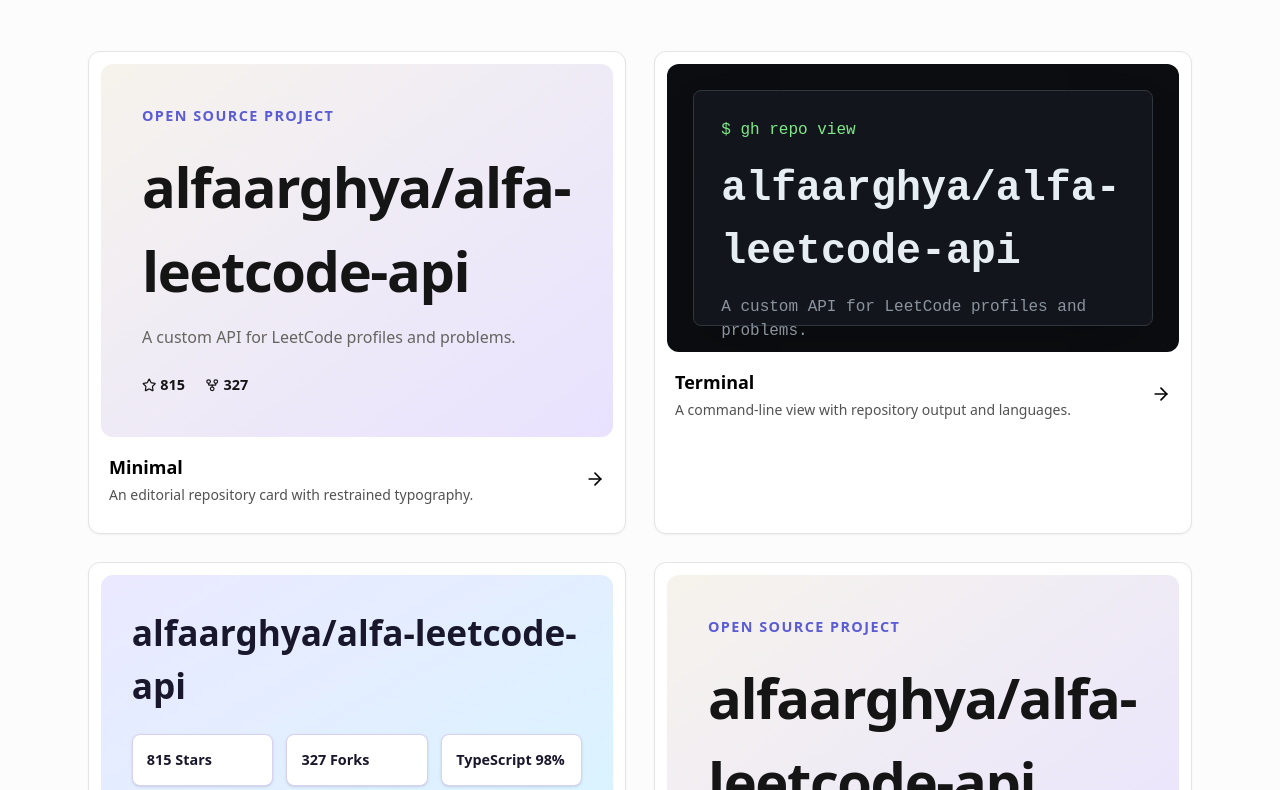
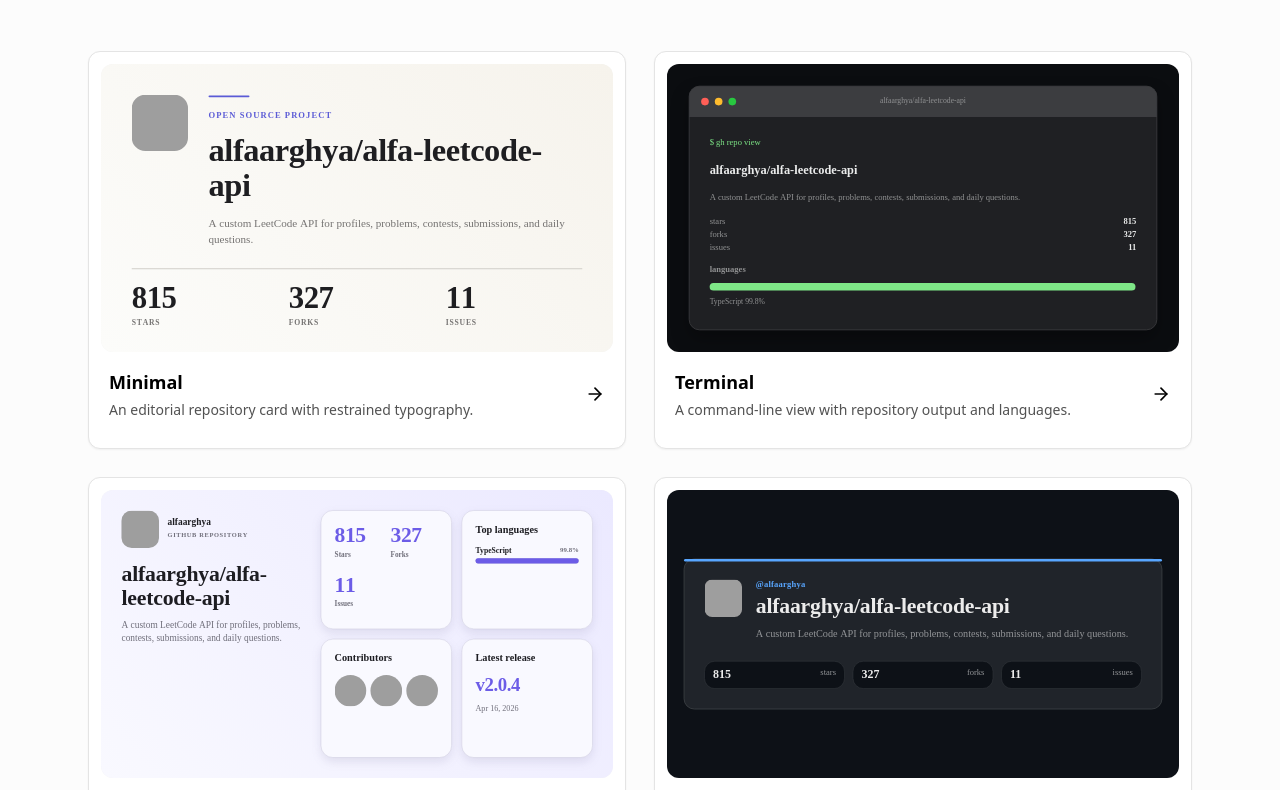
Before and after one commit to orbitsLab/repoframe, a Next.js app: page /templates in a window 1280 px wide. Shown: the part 370-1160 px from the top of the page. Built offline with nearby package versions, Linux system fonts and the light colour scheme; a web font is replaced by a local one.

Commit message:
feat: render real template scenes on public pages

```diff
--- a/src/components/site/sampleCard.tsx
+++ b/src/components/site/sampleCard.tsx
@@ -1,6 +1,19 @@
-import { GitFork, Star } from 'lucide-react';
+'use client';
 
+import dynamic from 'next/dynamic';
+import { useEffect, useState } from 'react';
+
+import { getActiveTemplate } from '@/editor/scene';
+import { fontsReady } from '@/lib/renderer/fonts';
+import { measureText } from '@/lib/renderer/measure';
+import { sampleProject } from '@/lib/sampleProject';
 import { cn } from '@/lib/utils';
+import type { Scene } from '@/types/scene';
+
+const Preview = dynamic(
+  () => import('@/components/editor/preview').then((module) => module.Preview),
+  { ssr: false },
+);
 
 type SampleCardProps = {
   templateId: string;
@@ -8,83 +21,51 @@
 };
 
 /**
- * Renders a lightweight static template sample for public pages.
+ * Renders a template's real 16:9 scene using the committed sample project.
  *
  * @param props - Template identifier and optional class names.
  */
 function SampleCard({ templateId, className }: SampleCardProps) {
-  if (templateId === 'terminal') {
-    return (
-      <div
-        className={cn(
-          'aspect-video overflow-hidden rounded-xl bg-[#0b0d10] p-[5%] font-mono text-[#e6edf3]',
-          className,
-        )}
-      >
-        <div className="size-full rounded-lg border border-[#30363d] bg-[#12161c] p-[6%] shadow-2xl">
-          <p className="text-[clamp(0.55rem,1.5vw,1rem)] text-[#7ee787]">
-            $ gh repo view
-          </p>
-          <p className="mt-[4%] text-[clamp(1rem,4vw,2.6rem)] font-bold">
-            alfaarghya/alfa-leetcode-api
-          </p>
-          <p className="mt-[3%] max-w-xl text-[clamp(0.55rem,1.5vw,1rem)] text-[#8b949e]">
-            A custom API for LeetCode profiles and problems.
-          </p>
-        </div>
-      </div>
-    );
-  }
+  const [scene, setScene] = useState<Scene>();
 
-  if (templateId === 'bento') {
-    return (
-      <div
-        className={cn(
-          'aspect-video rounded-xl bg-gradient-to-br from-[#ebe9ff] to-[#d8f4ff] p-[6%] text-[#19172b]',
-          className,
-        )}
-      >
-        <p className="text-[clamp(1rem,3vw,2.2rem)] font-extrabold">
-          alfaarghya/alfa-leetcode-api
-        </p>
-        <div className="mt-[5%] grid grid-cols-3 gap-[3%]">
-          {['815 Stars', '327 Forks', 'TypeScript 98%'].map((item) => (
-            <div
-              key={item}
-              className="rounded-lg border border-[#d7d2f2] bg-white p-[10%] text-[clamp(0.45rem,1.3vw,0.9rem)] font-bold shadow-sm"
-            >
-              {item}
-            </div>
-          ))}
-        </div>
-      </div>
-    );
-  }
+  useEffect(() => {
+    let cancelled = false;
+
+    void fontsReady.then(() => {
+      if (cancelled) {
+        return;
+      }
+
+      const template = getActiveTemplate(templateId);
+      setScene(
+        template.build({
+          data: sampleProject,
+          ratio: '16:9',
+          settings: template.defaultSettings,
+          measure: measureText,
+        }),
+      );
+    });
+
+    return () => {
+      cancelled = true;
+    };
+  }, [templateId]);
 
   return (
     <div
       className={cn(
-        'aspect-video rounded-xl bg-gradient-to-br from-[#f6f3ec] to-[#e8e2ff] p-[8%] text-[#151515]',
+        'aspect-video overflow-hidden rounded-xl bg-muted',
         className,
       )}
     >
-      <p className="text-[clamp(0.5rem,1.4vw,0.9rem)] font-bold tracking-widest text-[#5b5bd6]">
-        OPEN SOURCE PROJECT
-      </p>
-      <p className="mt-[4%] text-[clamp(1.3rem,5vw,3.5rem)] font-extrabold tracking-tight">
-        alfaarghya/alfa-leetcode-api
-      </p>
-      <p className="mt-[3%] text-[clamp(0.6rem,1.5vw,1rem)] text-[#66645f]">
-        A custom API for LeetCode profiles and problems.
-      </p>
-      <div className="mt-[6%] flex gap-5 text-[clamp(0.55rem,1.4vw,0.9rem)] font-semibold">
-        <span className="inline-flex items-center gap-1">
-          <Star className="size-[1em]" aria-hidden="true" /> 815
-        </span>
-        <span className="inline-flex items-center gap-1">
-          <GitFork className="size-[1em]" aria-hidden="true" /> 327
-        </span>
-      </div>
+      {scene ? (
+        <Preview
+          scene={scene}
+          label={`${templateId} template preview`}
+          compact
+        />
+      ) : null}
     </div>
   );
 }
```
